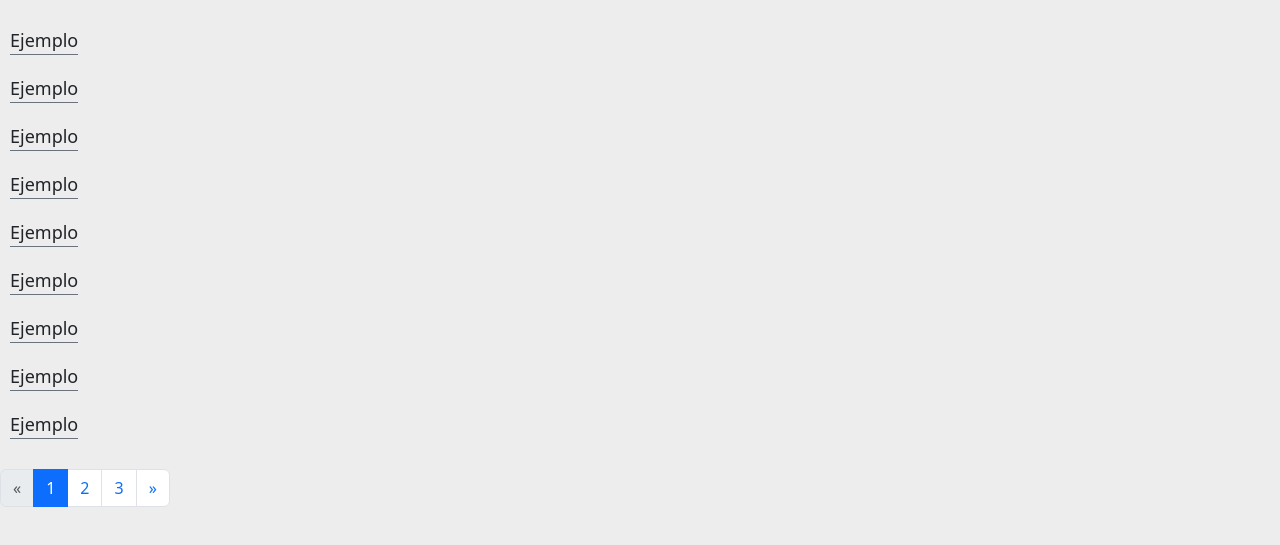
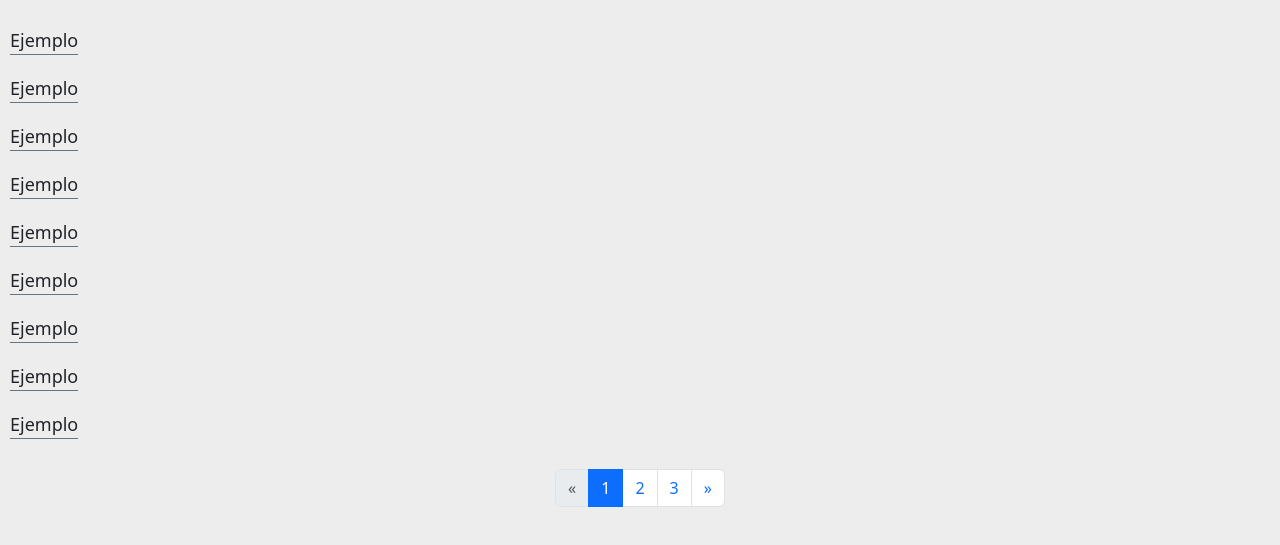
Before and after one commit to lucasdgnzlz/pokedex-v2, a website: page index.html in a window 1280 px wide. Shown: the part 93-638 px from the top of the page. Drawn offline with nearby package versions, Linux system fonts and the light colour scheme.

Commit message:
Agrega estilos al cambio de página

```diff
--- a/src/index.css
+++ b/src/index.css
@@ -147,6 +147,14 @@ header {
   border-bottom: 1px solid;
   border-color: var(--color-gris-desabilitado);
 }
+
+/* CAMBIO DE PAGINA */
+
+.contenedor-cambio-pagina {
+  display: flex;
+  justify-content: center;
+}
+
 #oculto {
   display: none;
 }
```
